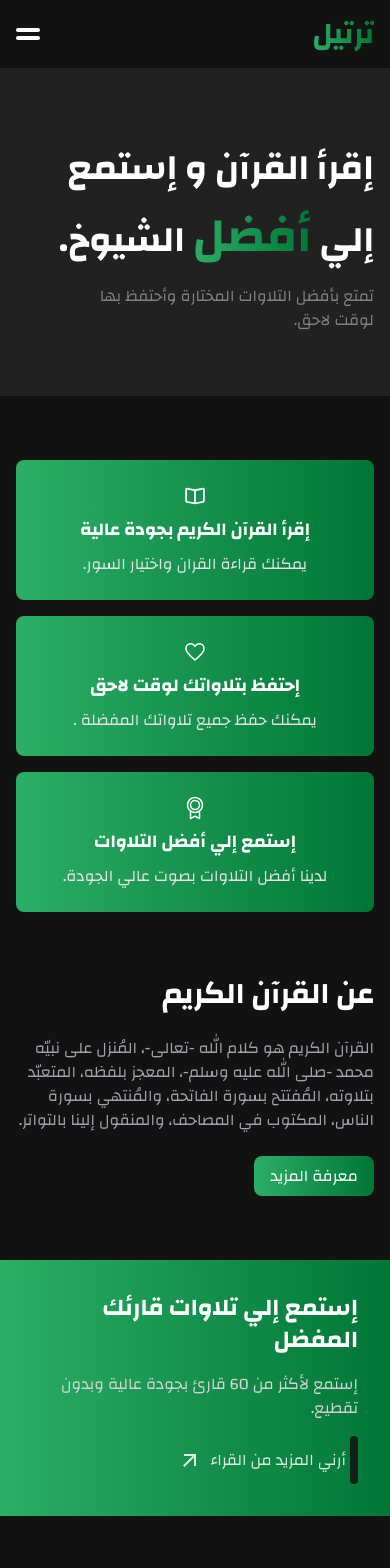
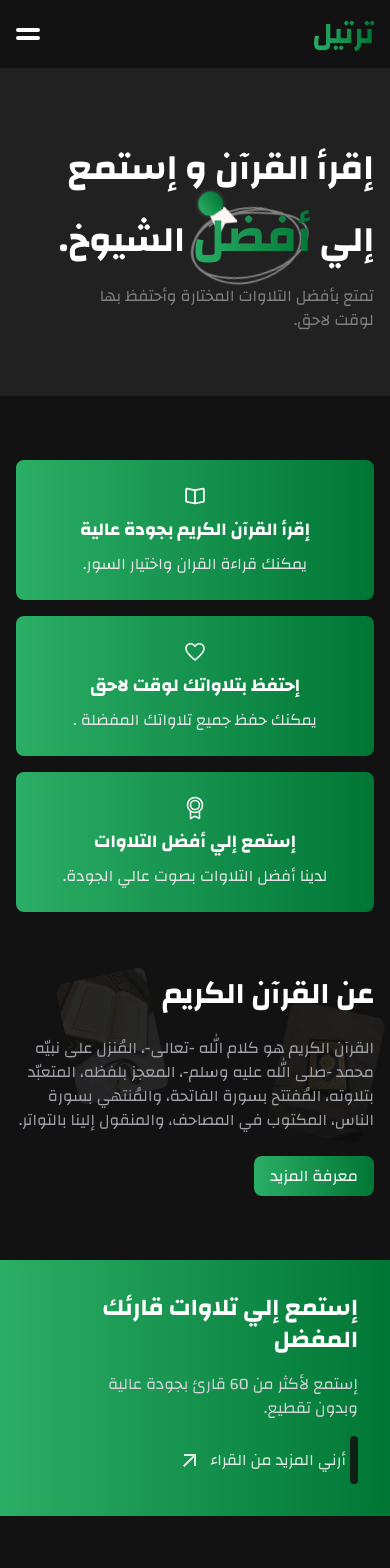
Before and after one commit to ammarmodesign/tarteel-quran, a React (Vite) app: page / in a window 390 px wide. Shown: the top 1568 px of the page. Built offline with nearby package versions, Linux system fonts and the light colour scheme.

Commit message:
fix responsive issues

```diff
--- a/package.json
+++ b/package.json
@@ -14,6 +14,7 @@
     "@vercel/analytics": "^1.1.2",
     "@vercel/speed-insights": "^1.0.5",
     "react": "^18.2.0",
+    "react-device-detect": "^2.2.3",
     "react-dom": "^18.2.0",
     "react-hook-form": "^7.49.3",
     "react-icons": "^5.0.1",
--- a/src/App.jsx
+++ b/src/App.jsx
@@ -15,6 +15,8 @@
 function App() {
   return (
     <>
+      <Analytics mode="production" />
+
       <Navbar />
       <Routes>
         <Route index element={<Home />} />
@@ -29,7 +31,6 @@
       <Footer />
 
       <SpeedInsights />
-      <Analytics />
     </>
   );
 }
--- a/src/components/Hero.jsx
+++ b/src/components/Hero.jsx
@@ -1,7 +1,6 @@
-import useDeviceType from "../hooks/useDeviceType";
+import { isDesktop } from "react-device-detect";
 
 const Hero = () => {
-  let platform = useDeviceType();
   return (
     <section className="bg-[#212121]">
       <div className="relative wrapper py-16 flex items-center justify-between">
@@ -14,7 +13,7 @@
             تمتع بأفضل التلاوات المختارة وأحتفظ بها لوقت لاحق.
           </p>
           <svg
-            className="animate-round absolute hidden md:block md:top-28 lg:top-12 z-10"
+            className="animate-round absolute top-12 right-16 md:top-28 md:right-0 lg:top-12 lg:right-0 z-10"
             width="120"
             height="130"
             viewBox="0 0 204 130"
@@ -32,7 +31,7 @@
           </svg>
           <svg
             id="mark-icon"
-            className="animate-wiggle absolute hidden md:block md:top-32 md:right-20 lg:top-16 lg:right-20 z-10"
+            className="animate-wiggle absolute top-12 right-32 md:top-32 md:right-20 lg:top-16 lg:right-20 z-10"
             width="60"
             height="60"
             viewBox="0 0 51 51"
@@ -83,7 +82,8 @@
             </defs>
           </svg>
         </div>
-        {!platform.mobile && (
+        {/* Desktop only */}
+        {isDesktop && (
           <div className="hidden relative md:block max-w-[400px]">
             <svg
               className="absolute top-4 right-16"
@@ -162,11 +162,10 @@
               className="w-full h-full object-contain z-10"
               alt=""
             />
-            {/* <img src="/Loading.gif" className="absolute top-16 z-20" /> */}
           </div>
         )}
-        {/* For Mobile Only */}
-        {platform.mobile && (
+        {/* Mobile and above */}
+        {!isDesktop && (
           <div className="md:hidden h-full opacity-50 select-none">
             <img
               className="absolute opacity-20 w-16 h-24 left-32 bottom-8 rounded object-cover rotate-12 select-none"
--- a/src/hooks/useDeviceType.jsx
+++ /dev/null
@@ -1,19 +0,0 @@
-async function GetDeviceType() {
-  async function getDevice() {
-    let platformDetails = await navigator.userAgentData.getHighEntropyValues([
-      "platform",
-    ]);
-
-    return platformDetails;
-  }
-
-  let data = await getDevice();
-  return data;
-}
-
-function useDeviceType() {
-  let res = GetDeviceType();
-  return res;
-}
-
-export default useDeviceType;
--- a/src/layouts/Navbar.jsx
+++ b/src/layouts/Navbar.jsx
@@ -5,10 +5,11 @@
   function closeNavMobile() {
     console.log("clicked");
     nav_mobile.current?.classList.add("translate-x-full");
+    document.body.style.overflowY = "visible";
   }
   function showNavMobile() {
     nav_mobile.current?.classList.remove("translate-x-full");
-    document.body.style.overflow = "hidden";
+    document.body.style.overflowY = "hidden";
   }
 
   return (
--- a/src/pages/BestTilawat.jsx
+++ b/src/pages/BestTilawat.jsx
@@ -1,8 +1,7 @@
-import useDeviceType from "../hooks/useDeviceType";
+import { isMobile } from "react-device-detect";
 
 const BestTilawat = () => {
-  let platform = useDeviceType();
-  return <>{platform.mobile ? "Mobile" : "Desktop"}</>;
+  return <>{isMobile ? "Mobile" : "Desktop"}</>;
 };
 
 export default BestTilawat;
--- a/src/pages/Home.jsx
+++ b/src/pages/Home.jsx
@@ -5,11 +5,9 @@
 import Hero from "../components/Hero";
 import { IoMdBook, IoMdHeartEmpty } from "react-icons/io";
 import { PiMedal } from "react-icons/pi";
-import useDeviceType from "../hooks/useDeviceType";
+import { isDesktop } from "react-device-detect";
 
 const Home = () => {
-  let platform = useDeviceType();
-
   return (
     <>
       <Hero />
@@ -45,8 +43,6 @@
             </p>
             <button className="btn-primary">معرفة المزيد</button>
           </div>
-          {/* Mobile Only */}
-          {platform.mobile && (
           <div className="images">
             <img
               src="/images/quran-about-1.png"
@@ -55,11 +51,10 @@
             />
             <img
               src="/images/quran-about-2.png"
-                className="w-24 aspect-auto -z-20 absolute -rotate-12 bottom-24 left-8 opacity-10 md:opacity-100 md:z-0 md:rotate-0 md:w-40 md:relative"
+              className="w-24 aspect-auto -z-20 absolute -rotate-12 bottom-24 left-16 opacity-10 md:opacity-100 md:z-0 md:rotate-0 md:w-40 md:relative"
               alt=""
             />
           </div>
-          )}
         </div>
       </section>
       <section className="banner bg-greeny-gradient section-margin text-white">
@@ -68,7 +63,7 @@
             <h3 className="font-bold text-2xl">
               إستمع إلي تلاوات قارئك المفضل
             </h3>
-            <p className="text-zinc-300">
+            <p className="text-zinc-300 max-w-72">
               إستمع لأكثر من 60 قارئ بجودة عالية وبدون تقطيع.
             </p>
             <button className="w-fit btn-blacky">
@@ -76,8 +71,10 @@
               <p>أرني المزيد من القراء</p>
             </button>
           </div>
-          {platform.mobile && <ImageSwiper />}
-          {!platform.mobile && (
+          {/* Mobile and above */}
+          {!isDesktop && <ImageSwiper />}
+          {/* Desktop only */}
+          {isDesktop && (
             <div className="images hidden lg:block h-[400px]">
               <img
                 className="z-40 rounded-lg absolute w-52 left-0 transition-all duration-300 hover:left-16"
```
Also changed, not shown: 1 other file (tests, documents, lock files or other folders). Lines whose indentation alone changed are shown as unchanged.
